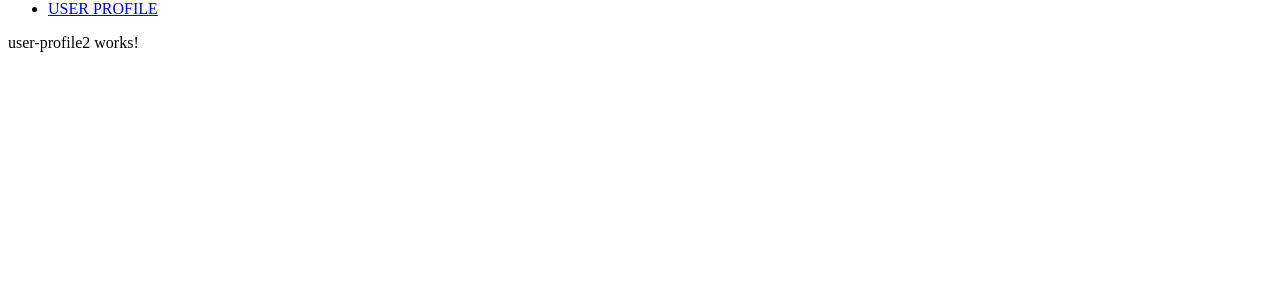
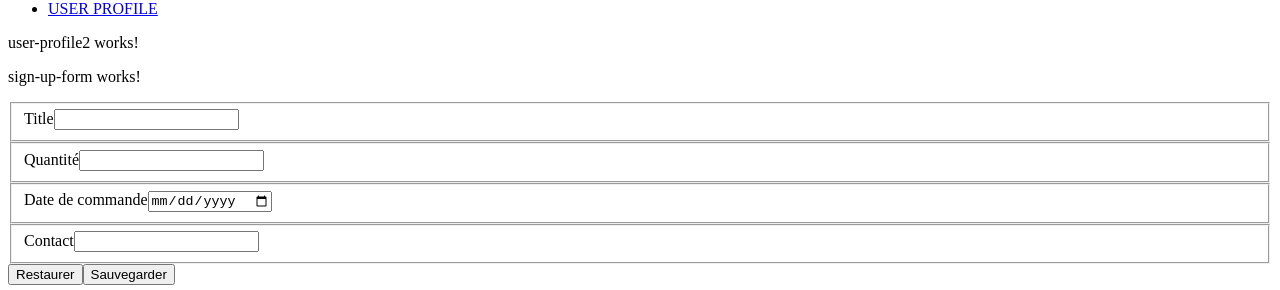
Before and after one commit to olprog-wcs-2024/D-marrer-avec-Angular-FirstApp, an Angular app: page / in a window 1280 px wide. Shown: the part 1589-1879 px from the top of the page. Before the commit the page ends 1657 px from the top, so only its background shows below. Built offline with nearby package versions, Linux system fonts and the light colour scheme.

Commit message:
feat: :fire: creation de formulaire, utilisation ngSubmit

```diff
--- a/src/app/app.component.html
+++ b/src/app/app.component.html
@@ -16,3 +16,5 @@
 <app-user-admin></app-user-admin>
 
 <app-menu></app-menu>
+
+<app-sign-up-form></app-sign-up-form>
--- a/src/app/app.component.ts
+++ b/src/app/app.component.ts
@@ -4,13 +4,15 @@ import { BlockComponent } from './block/block.component';
 import { UserProfileComponent } from './user-profile/user-profile.component';
 import { UserAdminComponent } from './user-admin/user-admin.component';
 import { MenuComponent } from './menu/menu.component';
+import { SignUpFormComponent } from './sign-up-form/sign-up-form.component';
 
 @Component({
   selector: 'app-root',
   standalone: true,
-  imports: [RouterOutlet,RouterLink,BlockComponent,UserProfileComponent,UserAdminComponent,MenuComponent],
+  imports: [RouterOutlet,RouterLink,BlockComponent,UserProfileComponent,UserAdminComponent,MenuComponent,SignUpFormComponent],
   templateUrl: './app.component.html',
   styleUrl: './app.component.css'
+
 })
 export class AppComponent {
   title = 'Bienvenue sur le site de Mounir !';
--- /dev/null
+++ b/src/app/sign-up-form/sign-up-form.component.html
@@ -0,0 +1,26 @@
+<p>sign-up-form works!</p>
+
+<form (ngSubmit) = "onSubmit()">
+    <fieldset>
+      <label for="title-order">Title</label>
+      <input id="title-order" name="title-order" type="text" required minlength="5">
+    </fieldset>
+
+    <fieldset>
+      <label for="quantity-order">Quantité</label>
+      <input id="quantity-order" name="quantity-order" type="number" required>
+    </fieldset>
+
+    <fieldset>
+      <label for="date-order">Date de commande</label>
+      <input id="date-order" name="date-order" type="date" required>
+    </fieldset>
+
+    <fieldset>
+      <label for="contact-order">Contact</label>
+      <input id="contact-order" name="contact-order" type="email" required email>
+    </fieldset>
+
+    <button type="reset">Restaurer</button>
+    <button type="submit">Sauvegarder</button>
+</form>
--- /dev/null
+++ b/src/app/sign-up-form/sign-up-form.component.ts
@@ -0,0 +1,18 @@
+import { Component } from '@angular/core';
+import { FormsModule } from '@angular/forms';
+
+@Component({
+  selector: 'app-sign-up-form',
+  standalone: true,
+  imports: [FormsModule],
+  templateUrl: './sign-up-form.component.html',
+  styleUrl: './sign-up-form.component.css'
+})
+export class SignUpFormComponent {
+
+  onSubmit(): void {
+    // form submitted
+    console.log('Formulaire envoyé !');
+  }
+
+}
```
Also changed, not shown: src/app/sign-up-form/sign-up-form.component.css (added), 1 other file (tests, documents, lock files or other folders).
